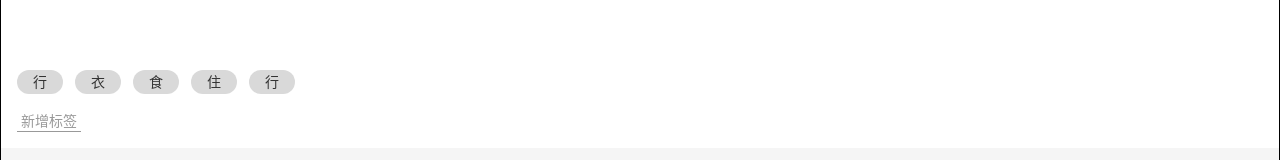
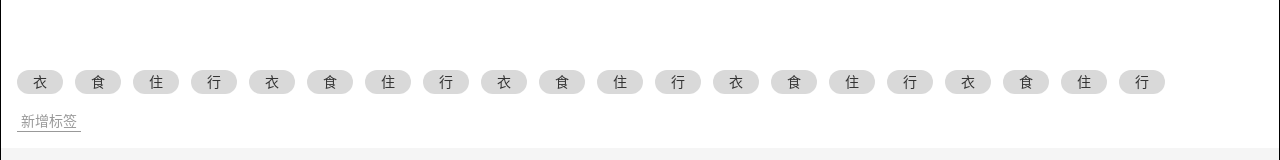
Before and after one commit to tq13111/bill, a Vue app: page /#/ in a window 1280 px wide. Shown: the part 533-693 px from the top of the page. Built offline with nearby package versions, Linux system fonts and the light colour scheme.

Commit message:
改用 justify-content 布局

```diff
--- a/src/components/Money/Tags.vue
+++ b/src/components/Money/Tags.vue
@@ -1,16 +1,30 @@
 <template>
   <div class="tags">
-    <div class="new">
-      <button>新增标签</button>
-    </div>
     <ul class="current">
-
+      <li>衣</li>
+      <li>食</li>
+      <li>住</li>
+      <li>行</li>
+      <li>衣</li>
+      <li>食</li>
+      <li>住</li>
+      <li>行</li>
+      <li>衣</li>
+      <li>食</li>
+      <li>住</li>
+      <li>行</li>
+      <li>衣</li>
+      <li>食</li>
+      <li>住</li>
       <li>行</li>
       <li>衣</li>
       <li>食</li>
       <li>住</li>
       <li>行</li>
     </ul>
+    <div class="new">
+      <button>新增标签</button>
+    </div>
   </div>
 
 </template>
@@ -25,12 +39,14 @@
   .tags {
     font-size: 14px;
     padding: 16px;
+    display: flex;
     flex-grow: 1;
-    display: flex;
-    flex-direction: column-reverse;
+    flex-direction: column;
+    justify-content: flex-end;
     > .current {
       display: flex;
       flex-wrap: wrap;
+
       > li {
         background: #d9d9d9;
         $h: 24px;
@@ -42,8 +58,10 @@
         margin-top: 4px;
       }
     }
+
     > .new {
       padding-top: 16px;
+
       button {
         background: transparent;
         border: none;
--- a/src/views/Money.vue
+++ b/src/views/Money.vue
@@ -1,10 +1,9 @@
 <template>
   <Layout class-prefix="layout">
+    <Tags/>
+    <Notes/>
+    <Types/>
     <NumberPad/>
-    <Types/>
-    <Notes/>
-    <Tags/>
-
   </Layout>
 </template>
 
@@ -22,6 +21,6 @@
 <style lang="scss" >
   .layout-content {
     display: flex;
-    flex-direction: column-reverse;
+    flex-direction: column;
   }
 </style>
```
